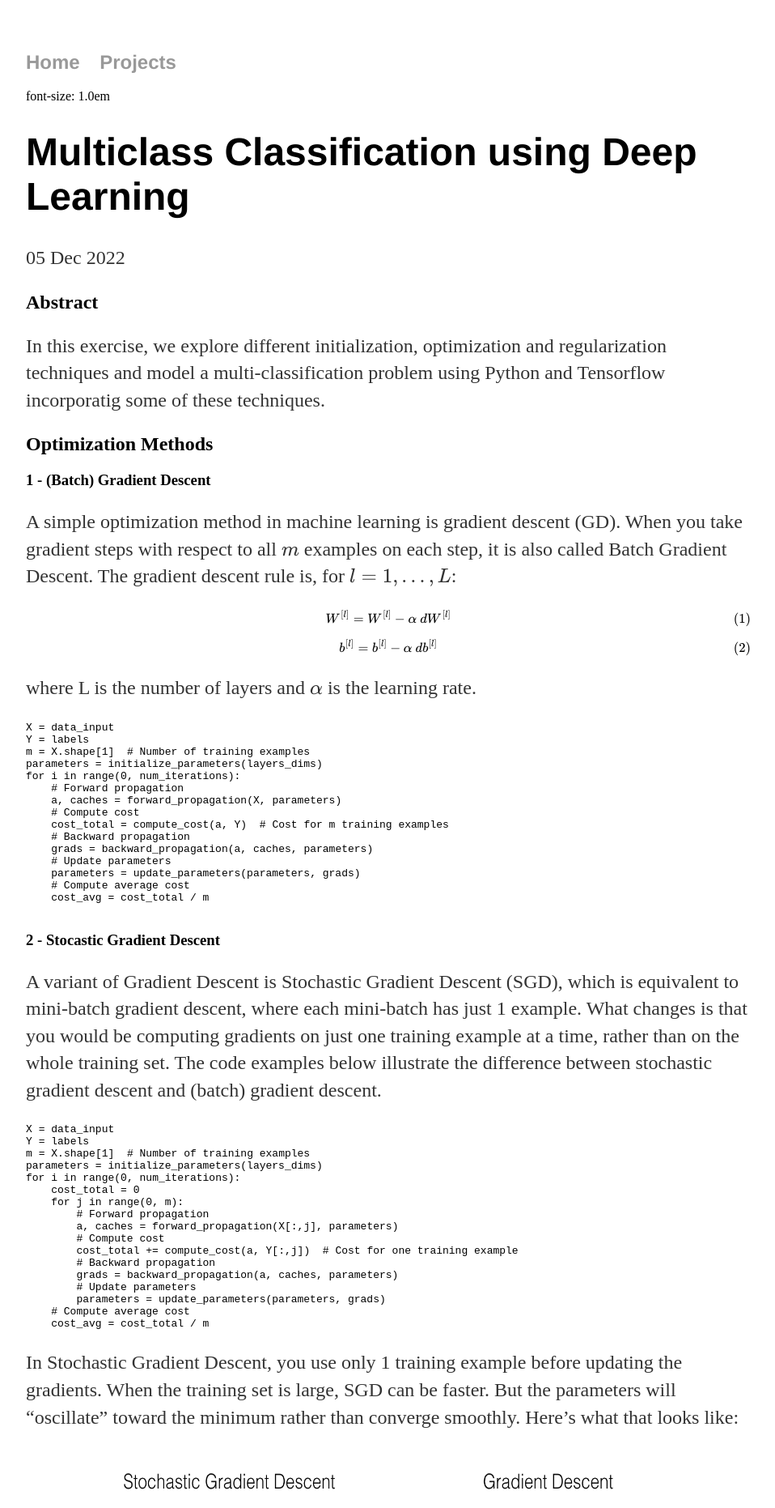
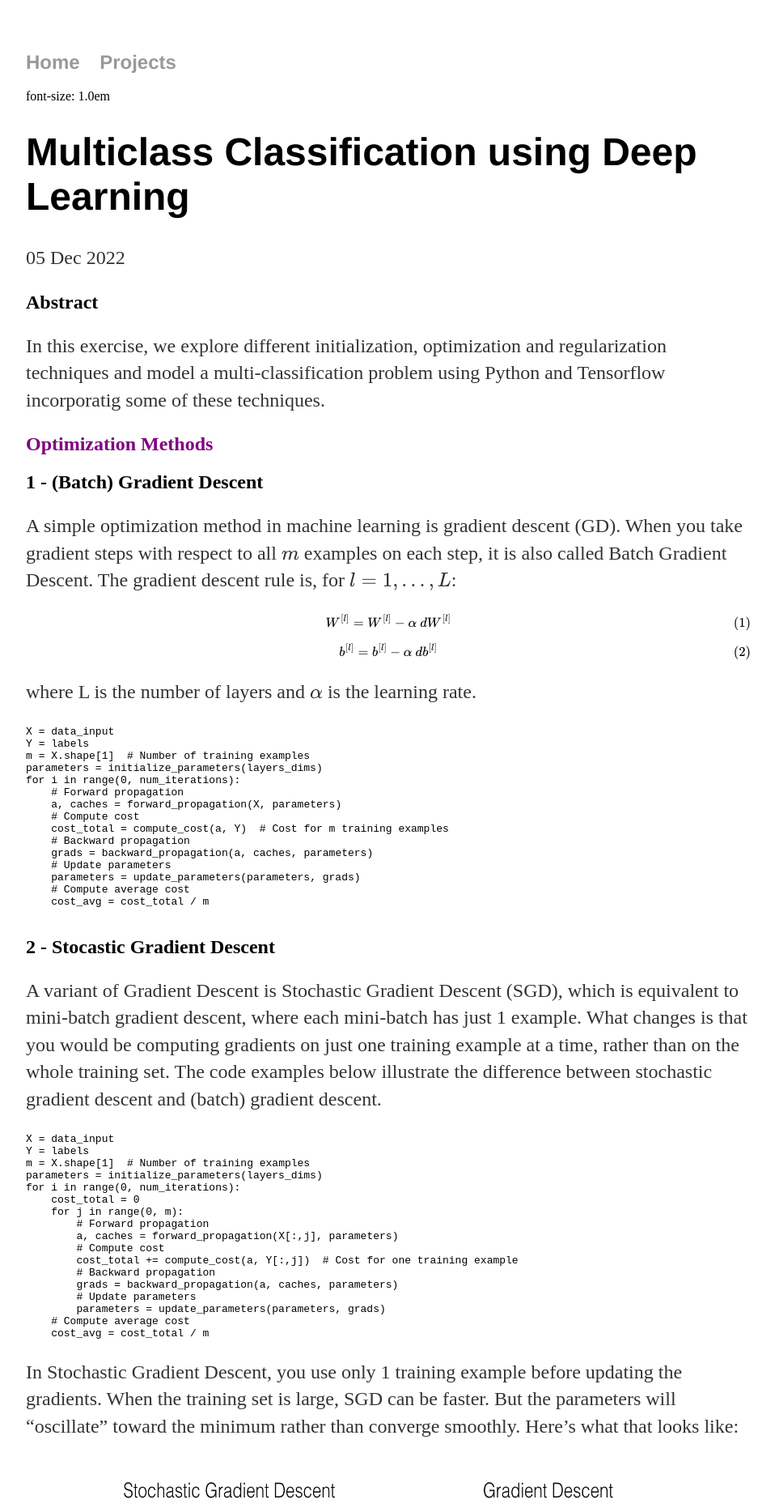
Before and after one commit to lakshmi2688/lakshmi2688.github.io, a Jekyll site: the page built from _posts/2022-12-05-Multi-class-classification-Deep-Learning.md, in a window 1280 px wide. Shown: the top 1862 px of the page at 81% size, without its empty margins (160-1118 px from the left). Built offline with Jekyll 4.4.1, drawn with Linux system fonts in a browser that asks for light colours; formulas are drawn with MathJax 3.

Commit message:
Update 2022-12-05-Multi-class-classification-Deep-Learning.md

````diff
--- a/_posts/2022-12-05-Multi-class-classification-Deep-Learning.md
+++ b/_posts/2022-12-05-Multi-class-classification-Deep-Learning.md
@@ -7,9 +7,9 @@ date: 2022-12-05
 <h2><strong> Abstract </strong></h2>
 <p>In this exercise, we explore different initialization, optimization and regularization techniques and model a multi-classification problem using Python and Tensorflow incorporatig some of these techniques.  </p>
 
-## Optimization Methods
+## <font color='purple'> Optimization Methods</font>
 
-### 1 - (Batch) Gradient Descent
+## 1 - (Batch) Gradient Descent
 
 A simple optimization method in machine learning is gradient descent (GD). When you take gradient steps with respect to all $m$ examples on each step, it is also called Batch Gradient Descent.
 The  gradient descent rule is, for $l = 1, ..., L$:
@@ -40,7 +40,7 @@ for i in range(0, num_iterations):
 
 ```
 
-### 2 - Stocastic Gradient Descent
+## 2 - Stocastic Gradient Descent
 
 A variant of Gradient Descent is Stochastic Gradient Descent (SGD), which is equivalent to mini-batch gradient descent, where each mini-batch has just 1 example. What changes is that you would be computing gradients on just one training example at a time, rather than on the whole training set. The code examples below illustrate the difference between stochastic gradient descent and (batch) gradient descent.
 
@@ -86,7 +86,7 @@ Implementing SGD requires 3 for-loops in total:
 In practice, you'll often get faster results if you don't use the entire training set, or just one training example, to perform each update.
 
 
-### 3 - Mini-Batch Gradient Descent
+## 3 - Mini-Batch Gradient Descent
 
 Mini-batch gradient descent uses an intermediate number of examples for each step. With mini-batch gradient descent, you loop over the mini-batches instead of looping over individual training examples.
 
@@ -139,7 +139,7 @@ There are two steps:
 - Powers of two are often chosen to be the mini-batch size, e.g., 16, 32, 64, 128.
 <a name='ex-2'></a>
 
-### 4 - Momentum
+## 4 - Momentum
 
 Because mini-batch gradient descent makes a parameter update after seeing just a subset of examples, the direction of the update has some variance, and so the path taken by mini-batch gradient descent will "oscillate" toward convergence. Using momentum can reduce these oscillations.
 
@@ -187,7 +187,7 @@ where L is the number of layers, $\beta$ is the momentum and $\alpha$ is the lea
 - You have to tune a momentum hyperparameter $\beta$ and a learning rate $\alpha$.
 
 
-### 5 - Adam Optimizer
+## 5 - Adam Optimizer
 Adam is one of the most effective optimization algorithms for training neural networks. It combines ideas from RMSProp  and Momentum.
 
 ### How does Adam work?
@@ -223,7 +223,7 @@ s["db" + str(l)] = ... #(numpy array of zeros with the same shape as parameters[
 
 ```
 
-## Initialization
+## <font color='purple'>Initialization</font>
 
 In general, initializing all the weights to zero results in the network failing to break symmetry. This means that every neuron in each layer will learn the same thing, so you might as well be training a neural network with $n^{[l]}=1$ for every layer. This way, the network is no more powerful than a linear classifier like logistic regression. The weights $W^{[l]}$ should be initialized randomly to small values to break symmetry. Initializing weights to very large random values doesn't work well.  However, it's okay to initialize the biases $b^{[l]}$ to zeros. Symmetry is still broken so long as $W^{[l]}$ is initialized randomly. We usually initialize weights as `np.random.randn(..,..) * 0.01`. For ReLU activation, we usually use "He initialization" which is similar to "Xavier Initialization" except Xavier initialization uses a scaling factor for the weights $W^{[l]}$ of `sqrt(1./layers_dims[l-1])` whereas "He initialization" would use `sqrt(2./layers_dims[l-1])`. Different initializations lead to very different results.
 
@@ -249,7 +249,7 @@ if L == 1:
 - This is named for the first author of He et al., 2015. (If you have heard of "Xavier initialization", this is similar except Xavier initialization uses a scaling factor for the weights $W^{[l]}$ of `sqrt(1./layers_dims[l-1])` where He initialization would use `sqrt(2./layers_dims[l-1])`.)
 - You will multiply it by $\sqrt{\frac{2}{\text{dimension of the previous layer}}}$, which is what He initialization recommends for layers with a ReLU activation.
 
-## Regularization
+## <font color='purple'>Regularization</font>
 
 If the regularization becomes very large, then dw is very large, the parameters W becomes very small, so Z will be relatively small. And so the activation function such as tanh will be relatively linear resulting in less overfitting.
 
````
